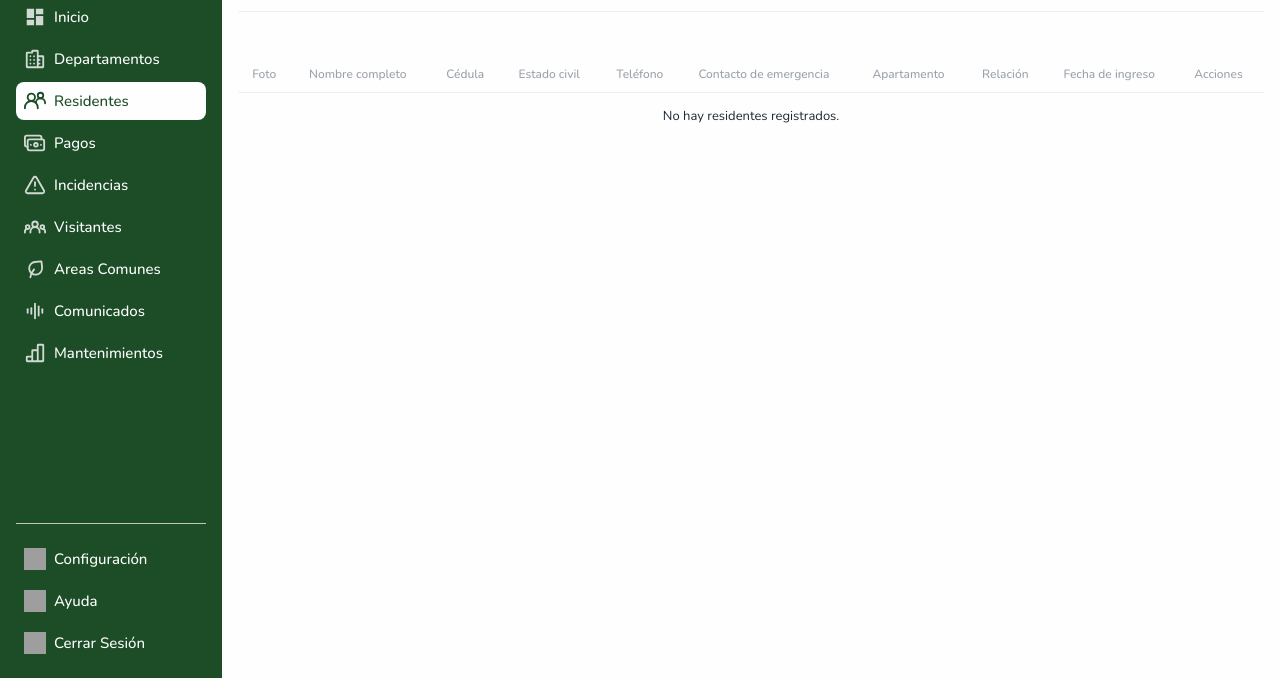
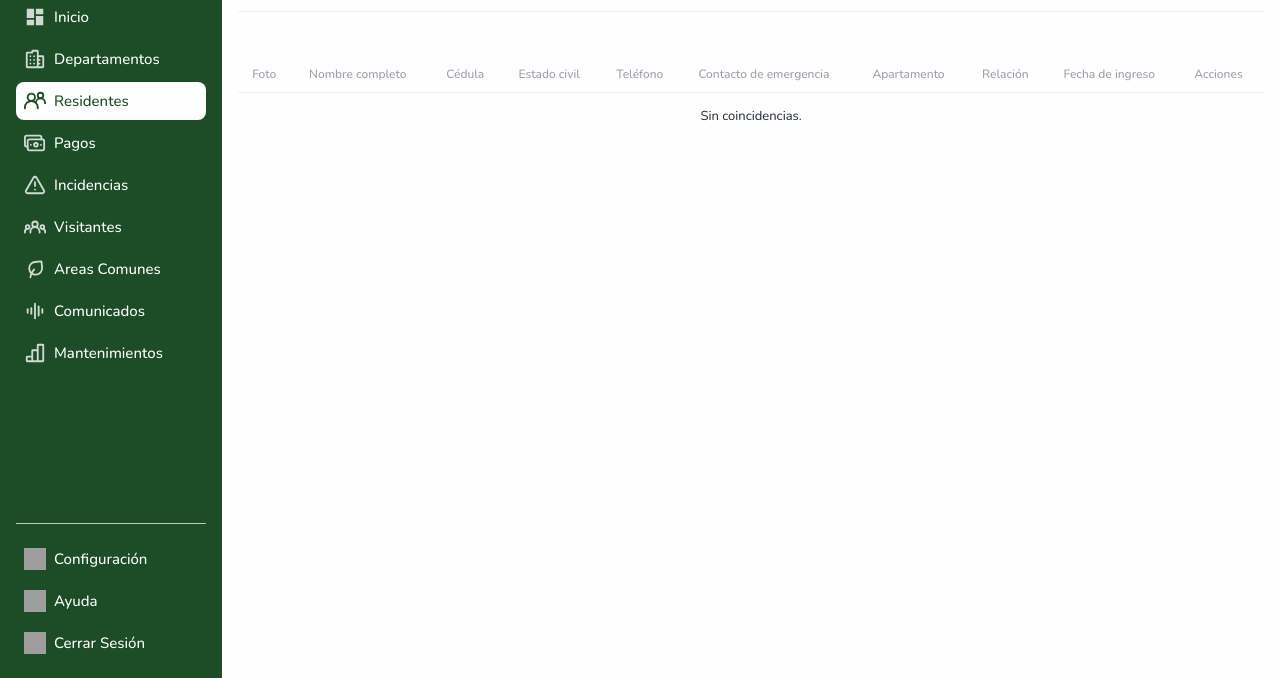
Before and after one commit to JMJ0331/condosys, a Django app: page /residents/ in a window 1280 px wide. Shown: the part 122-800 px from the top of the page. Run offline with Django 4.2, Linux system fonts and the light colour scheme; the visitor is signed in with stand-in values (Sample User, id 1); data that the repository does not hold is empty; grey boxes are pictures that could not be loaded.

Commit message:
update: ajusté el mensaje de la tabla cuando no hay coincidencias en residentes

```diff
--- a/condosys/residents/templates/residents/index.html
+++ b/condosys/residents/templates/residents/index.html
@@ -84,7 +84,7 @@
         </tr>
         {% empty %}
         <tr>
-          <td colspan="10" class="sin-registros">No hay residentes registrados.</td>
+          <td colspan="10" class="sin-registros">Sin coincidencias.</td>
         </tr>
         {% endfor %}
       </tbody>
```
